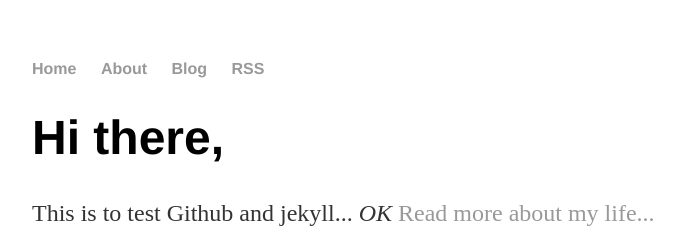
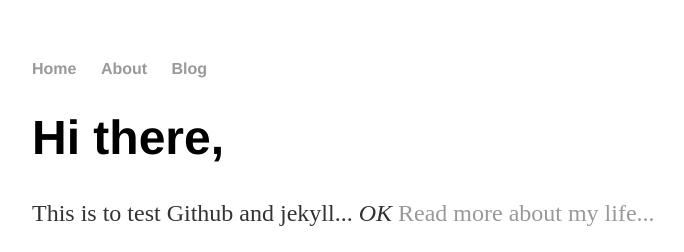
Before and after one commit to SnDCreations/SnDCreations.github.io, a Jekyll site: the page built from index.html, in a window 1280 px wide. Shown: the top 252 px of the page, without its empty margins (160-844 px from the left). Built offline with Jekyll 4.4.1, drawn with Linux system fonts in a browser that asks for light colours.

Commit message:
Update default.html

```diff
--- a/_layouts/default.html
+++ b/_layouts/default.html
@@ -12,9 +12,10 @@
 		        	<li><a href="/about">About</a></li>
 	        		<!-- <li><a href="/cv">CV</a></li> -->
 	        		<li><a href="/blog">Blog</a></li>
-				<li><a href="/blog/atom.xml">RSS</a></li>
+
 	    		</ul>
 			</nav>
+
 			<div class="container">
 
 			{{ content }}
```
